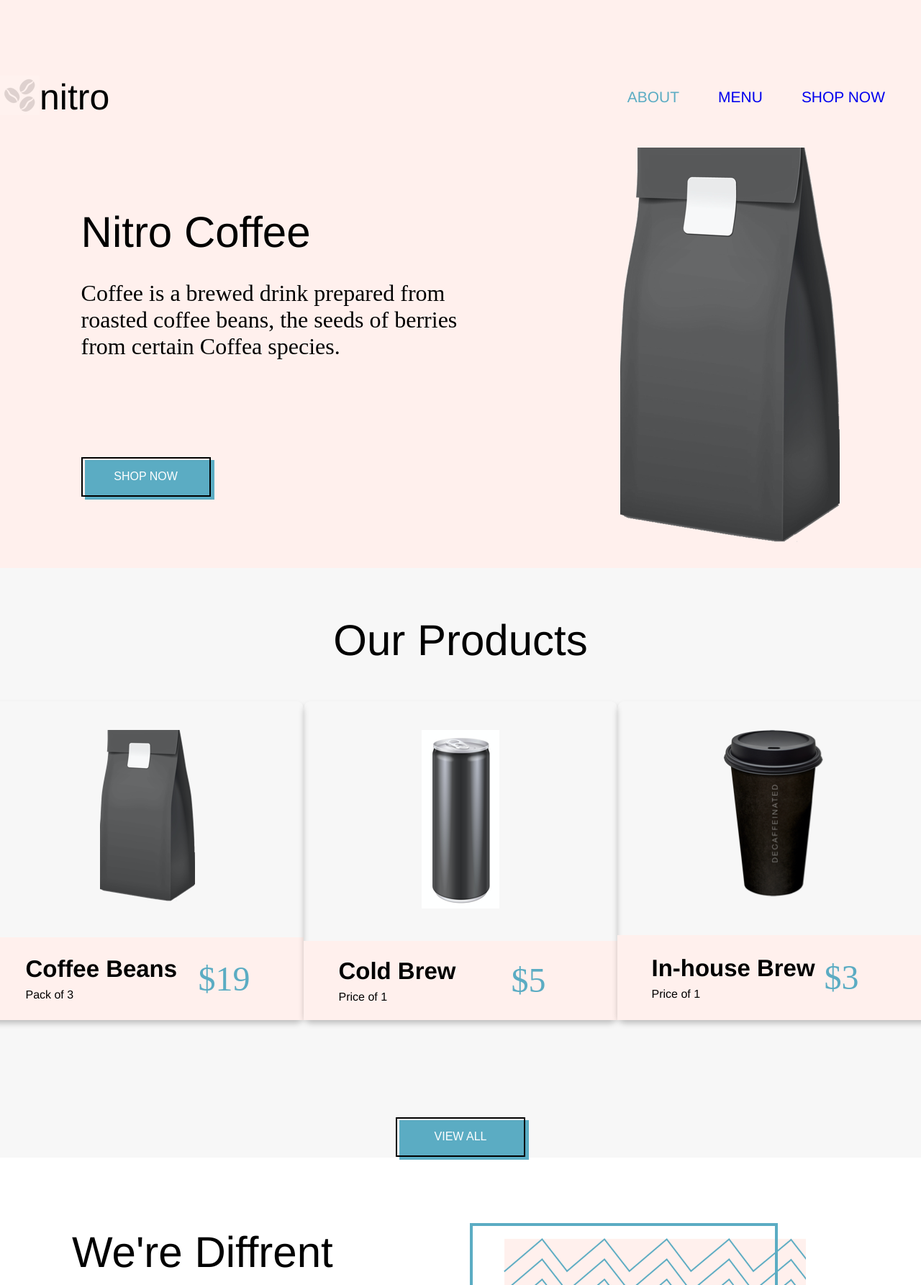
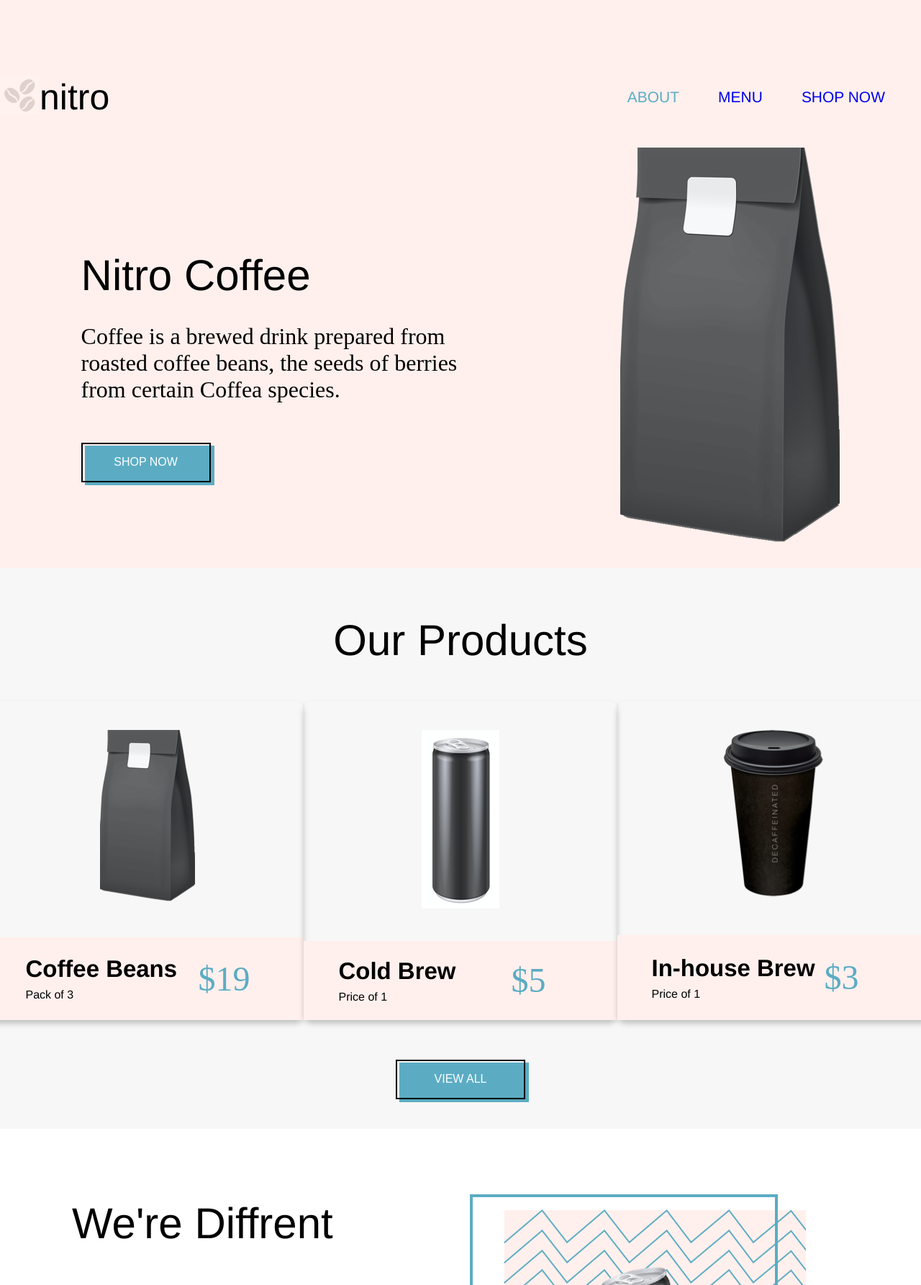
Before and after one commit to zdsd0019/Coffee-Shop-SAAS, a PHP site: page /index.html in a window 1280 px wide. Shown: the top 1785 px of the page at 72% size. Run offline with PHP 8.4, Linux system fonts and the light colour scheme; style sheets or scripts are compiled from the project's sources.

Commit message:
animation of all the buttons are finished, styling also finished, last commit, project done

```diff
--- a/Styles/scss/index.css
+++ b/Styles/scss/index.css
@@ -140,26 +140,21 @@
 
 .button-viewall-container {
   position: relative;
-  margin-top: 80px;
-  margin-bottom: 40px;
+  margin-bottom: 80px;
   z-index: 1;
 }
 
-.button-learn-more {
-  margin-top: 2rem;
-  display: -webkit-box;
-  display: -ms-flexbox;
-  display: flex;
+.button-learnmore-container {
+  position: relative;
+  z-index: 1;
 }
 
-.button-shop-now {
-  margin-top: 2rem;
-  display: -webkit-box;
-  display: -ms-flexbox;
-  display: flex;
+.button-shopnow-container {
+  position: relative;
+  z-index: 1;
 }
 
-.button-background-viewall {
+.button-background {
   width: 180px;
   height: 55px;
   left: 5px;
@@ -168,22 +163,6 @@
   margin: auto;
   position: absolute;
   background-color: #5bacc3;
-}
-
-.button-background-shopnow {
-  width: 10.5rem;
-  height: 2.5rem;
-  outline: 0.125rem solid black;
-  outline-offset: 0.31rem;
-  position: relative;
-}
-
-.button-background-learnmore {
-  width: 10.5rem;
-  height: 2.5rem;
-  outline: 0.125rem solid black;
-  outline-offset: 0.31rem;
-  position: relative;
 }
 
 .about-us {
--- a/Styles/scss/index.scss
+++ b/Styles/scss/index.scss
@@ -98,34 +98,22 @@
 .button {
 
     &-viewall-container {
-        // display: flex;
-        // justify-content: center;
-        // padding-top: 3.13rem;
-        // width: 100%;
-        // height: 2.5rem;
-        // outline: 0.125rem solid black;
-        // outline-offset: 0.31rem;
         position:relative;
-        // right: 10px;
-        // z-index: 1;
-        // margin-left: 600px;
-        margin-top: 80px;
-        margin-bottom: 40px;
+        margin-bottom: 80px;
         z-index:1;
         }
 
-    &-learn-more {
-        margin-top: 2rem;
-        display: flex;
+    &-learnmore-container {
+        position:relative;
+        z-index:1;
     }
 
-    &-shop-now {
-        margin-top: 2rem;
-        display: flex;
+    &-shopnow-container {
+        position:relative;
+        z-index:1;
     }
 
     &-background {
-        &-viewall{
         width: 180px;
         height: 55px;
         left: 5px;
@@ -134,25 +122,35 @@
         margin: auto;
         position: absolute;
         background-color: #5bacc3;
-        }
 
-        &-shopnow {
-            width: 10.5rem;
-            height: 2.5rem;
-            outline: 0.125rem solid black;
-            outline-offset: 0.31rem;
-            position: relative;
-            // right: 11.4rem;
-        }
+        // &-viewall{
+        //     width: 180px;
+        //     height: 55px;
+        //     left: 5px;
+        //     bottom: -59px;
+        //     z-index: 2;
+        //     margin: auto;
+        //     position: absolute;
+        //     background-color: #5bacc3;
+        // }
 
-        &-learnmore {
-            width: 10.5rem;
-            height: 2.5rem;
-            outline: 0.125rem solid black;
-            outline-offset: 0.31rem;
-            position: relative;
-            // right: 11.4rem;
-        }
+        // &-shopnow {
+        //     width: 10.5rem;
+        //     height: 2.5rem;
+        //     outline: 0.125rem solid black;
+        //     outline-offset: 0.31rem;
+        //     position: relative;
+        //     // right: 11.4rem;
+        // }
+
+        // &-learnmore {
+        //     width: 10.5rem;
+        //     height: 2.5rem;
+        //     outline: 0.125rem solid black;
+        //     outline-offset: 0.31rem;
+        //     position: relative;
+        //     // right: 11.4rem;
+        // }
     }
 }
 
--- a/index.html
+++ b/index.html
@@ -40,16 +40,11 @@
                 <h1 class="margin">Nitro Coffee</h1>
                 <p class="hero-paragraph">Coffee is a brewed drink prepared from roasted coffee beans, the seeds of berries from certain Coffea
                     species. </p>
-                    <div class="button-viewall-container">
+                    <div class="button-shopnow-container">
                         <button id="button">SHOP NOW</button>
-                        <!-- <type="button" value="VIEW ALL" id="button" /> -->
-                        <div class="button-background-viewall"></div>
+                        <div class="button-background"></div>
 
                     </div>
-                    <!-- <span class="button-shop-now">
-                        <input type="button" value="SHOP NOW" id="button" />
-                        <span class="button-outline-viewall"></span>
-                    </span> -->
             </section>
             <section>
                 <img src="./assets/coffeebeans-hero.png" />
@@ -99,8 +94,7 @@
 
         <div class="button-viewall-container">
             <button id="button">VIEW ALL</button>
-            <!-- <type="button" value="VIEW ALL" id="button" /> -->
-            <div class="button-background-viewall"></div>
+            <div class="button-background"></div>
 
         </div>
     </section>
@@ -119,14 +113,9 @@
                 </span>
                 <div class="button-viewall-container">
                     <button id="button">LEARN MORE</button>
-                    <!-- <type="button" value="VIEW ALL" id="button" /> -->
-                    <div class="button-background-viewall"></div>
+                    <div class="button-background"></div>
 
                 </div>
-                <!-- <span class="button-learn-more">
-                    <input type="button" value="LEARN MORE" id="button" />
-                    <span class="button-outline-learnmore"></span>
-                </span> -->
             </section>
         </section>
         <section class="icons-container-background">
```
Also changed, not shown: 1 other file. Lines whose indentation alone changed are shown as unchanged.
